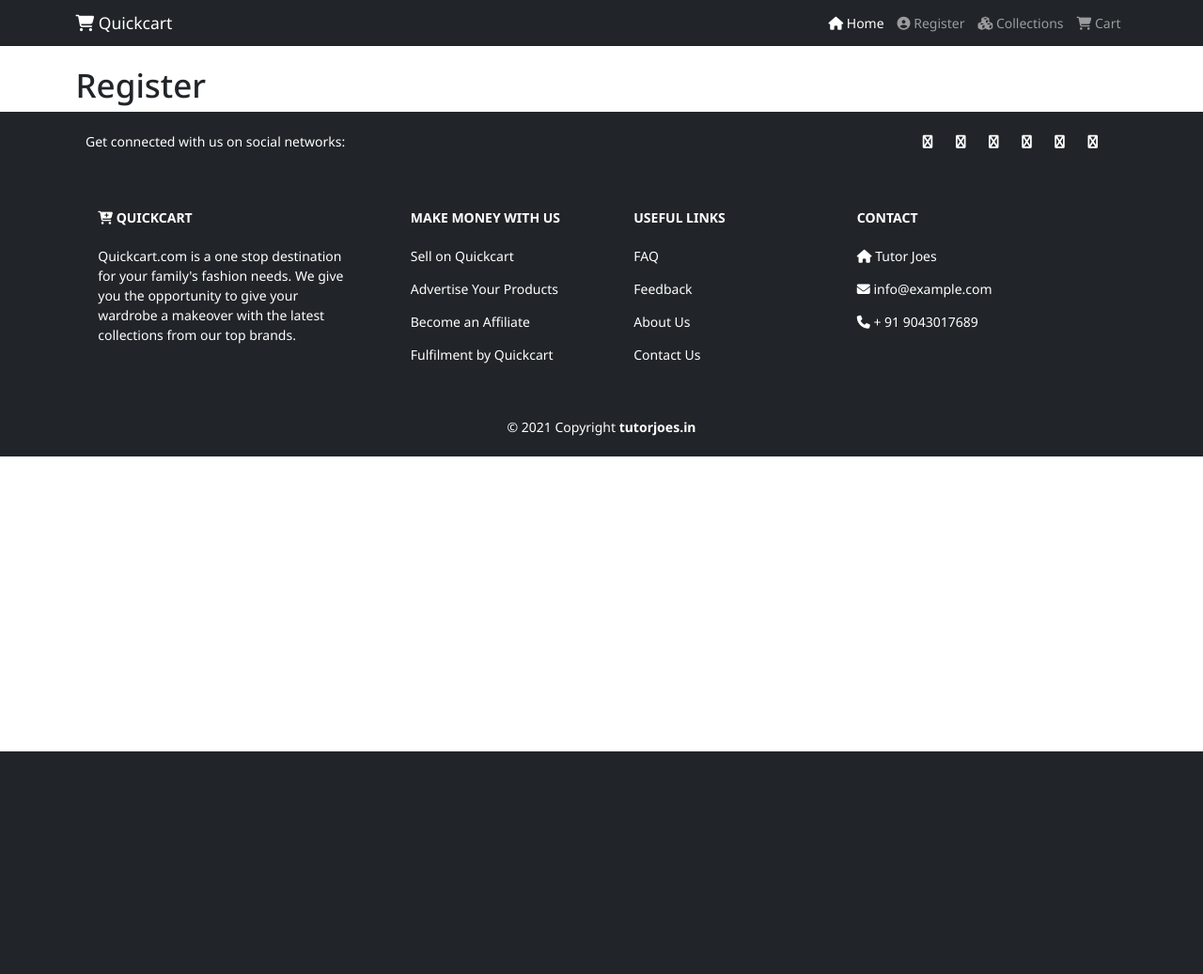
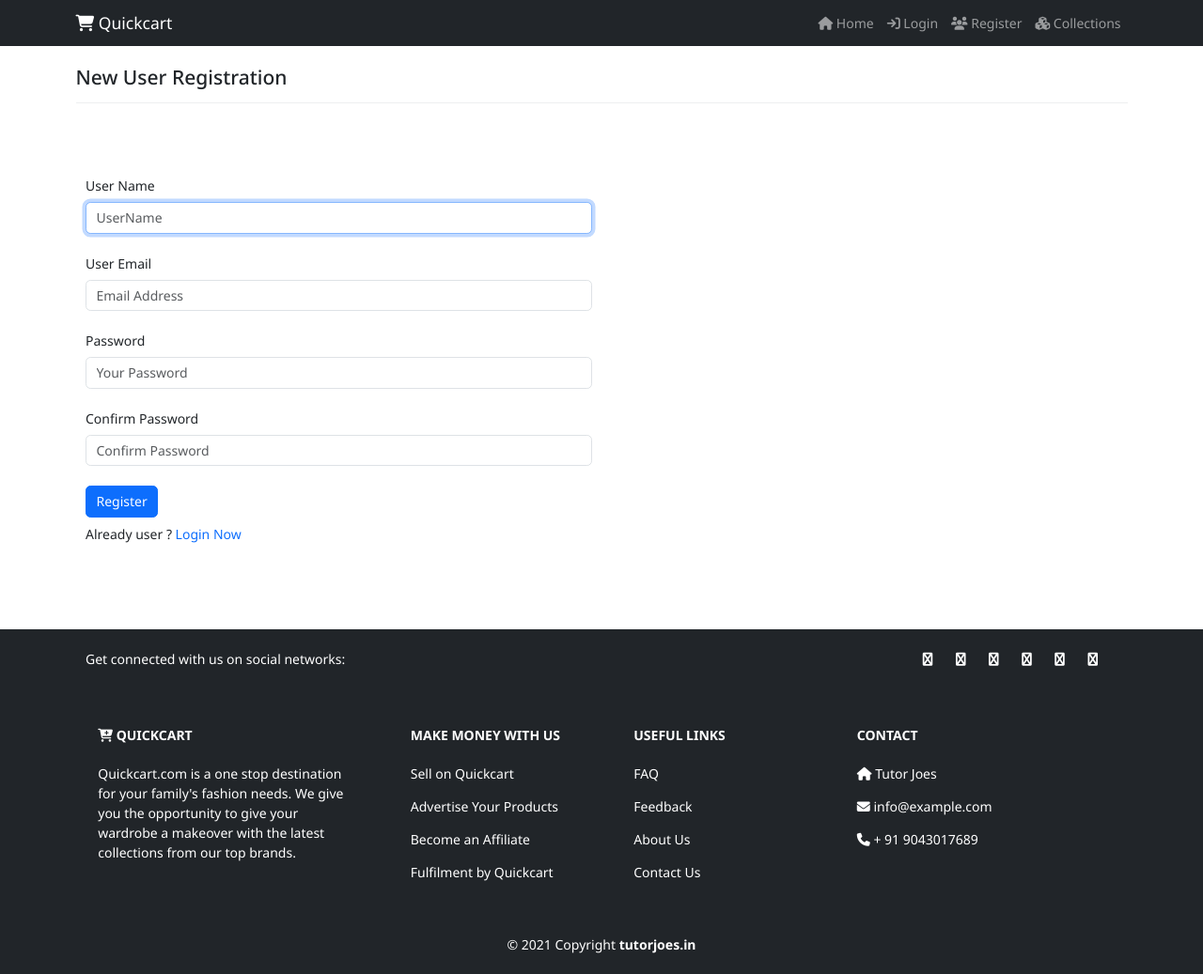
Before and after one commit to Thirumalai24/quickcart, a Django app: page /register in a window 1280 px wide. Shown: the whole page at 94% size. Before the commit the page ends 800 px from the top, so only its background shows below. Run offline with Django 5.2, Linux system fonts and the light colour scheme.

Commit message:
login register added

```diff
--- /dev/null
+++ b/shop/form.py
@@ -0,0 +1,13 @@
+from django.contrib.auth.forms import UserCreationForm
+from .models import User
+from django import forms
+
+
+class CustomUserForm(UserCreationForm):
+    username=forms.CharField(widget=forms.TextInput(attrs={'class':'form-control','placeholder':'UserName'}))
+    email=forms.CharField(widget=forms.TextInput(attrs={'class':'form-control','placeholder':'Email Address'}))
+    password1=forms.CharField(widget=forms.PasswordInput(attrs={'class':'form-control','placeholder':'Your Password'}))
+    password2=forms.CharField(widget=forms.PasswordInput(attrs={'class':'form-control','placeholder':'Confirm Password'}))
+    class Meta:
+        model=User
+        fields=['username','email','password1','password2']
--- a/shop/models.py
+++ b/shop/models.py
@@ -1,4 +1,5 @@
 from django.db import models
+from django.contrib.auth.models import User
 import datetime
 import os
 
--- a/shop/templates/shop/collections.html
+++ b/shop/templates/shop/collections.html
@@ -1,6 +1,6 @@
 {% extends 'shop/layouts/main.html' %}
 {% block title %}
-  Registration | ShopKart
+ Collections | Quickcart
 {% endblock title %}
 {% block content %}
   <section class="py-5 text-center container"  style="margin-top:50px;">
@@ -21,7 +21,7 @@
         <div class="col-12">
           <h4 class="mb-3">Categories</h4>
           <hr style="border-color:#b8bfc2;">
-          {% comment %} {% include 'shop/inc/message.html' %} {% endcomment %}
+          {% include 'shop/inc/message.html' %}
         </div>
 
         {% comment %} Product category displayed in collections {% endcomment %}
--- /dev/null
+++ b/shop/templates/shop/inc/message.html
@@ -0,0 +1,6 @@
+{% for msg in messages %}
+<div class="alert alert-info alert-dismissible fade show" role="alert">
+  {{msg}}
+  <button type="button" class="btn-close" data-bs-dismiss="alert" aria-label="Close"></button>
+</div>
+{% endfor %}
--- a/shop/templates/shop/inc/navbar.html
+++ b/shop/templates/shop/inc/navbar.html
@@ -4,21 +4,19 @@
       <button class="navbar-toggler" type="button" data-bs-toggle="collapse" data-bs-target="#navbarNav" aria-controls="navbarNav" aria-expanded="false" aria-label="Toggle navigation">
         <span class="navbar-toggler-icon"></span>
       </button>
-      <div class="collapse navbar-collapse" id="navbarNav">
-        <ul class="navbar-nav ms-auto">
-          <li class="nav-item">
-            <a class="nav-link active" aria-current="page" href="{% url "home" %}"><i class="fa fa-home"></i> Home</a>
-          </li>
-          <li class="nav-item">
-            <a class="nav-link" href="{% url "register" %}"><i class="fa fa-circle-user"></i> Register</a>
-          </li>
-          <li class="nav-item">
-            <a class="nav-link" href="{% url "collections" %}"><i class="fa fa-cubes"></i> Collections</a>
-          </li>
-          <li class="nav-item">
-            <a class="nav-link" href="#"><i class="fa fa-shopping-cart"></i> Cart</a>
-          </li>
-        </ul>
-      </div>
+      <div class="collapse navbar-collapse" id="navbarNavAltMarkup">
+        <div class="navbar-nav ms-auto">
+          <a class="nav-link" aria-current="page" href="{% url 'home' %}"><i class="fa fa-home"></i> Home</a>
+          {% if request.user.is_authenticated %}
+            <a class="nav-link" aria-current="page" href="#"><i class="fa fa-user"></i> {{request.user}}</a>
+            <a class="nav-link" aria-current="page" href="{% url 'logout' %}"><i class="fa fa-sign-out"></i> Logout</a>
+          {% else %}
+            <a class="nav-link" href="{% url 'login' %}"><i class="fa fa-sign-in"></i> Login</a>
+            <a class="nav-link" href="{% url 'register' %}"><i class="fa fa-users"></i> Register</a>
+          {% endif %}
+            <a class="nav-link" href="{% url 'collections' %}"><i class="fa fa-cubes"></i> Collections</a>
+            {% comment %} <a class="nav-link" href="{% url 'cart' %}"><i class="fa fa-shopping-cart"></i> Cart</a> {% endcomment %}
+            {% comment %} <a class="nav-link" href="{% url 'favviewpage' %}"><i class="fa fa-heart"></i> Favourite</a> {% endcomment %}
+        </div>
     </div>
   </nav>
--- a/shop/templates/shop/index.html
+++ b/shop/templates/shop/index.html
@@ -1,7 +1,7 @@
 {% extends 'shop/layouts/main.html'%}
 
 {% block title %}
-    <title>Home | Quickcart </title>
+  Home | Quickcart
 {% endblock title %}
 
 {% block content %}
--- a/shop/templates/shop/products/index.html
+++ b/shop/templates/shop/products/index.html
@@ -18,7 +18,7 @@
             <li class="breadcrumb-item active">{{category_name}}</li>
           </ol>
         </nav>
-        {% comment %} {% include 'shop/inc/message.html' %} {% endcomment %}
+        {% include 'shop/inc/message.html' %}
       </div>
 
       {% comment %} Products detials displayed inside the selected category {% endcomment %}
--- a/shop/templates/shop/products/product_details.html
+++ b/shop/templates/shop/products/product_details.html
@@ -18,7 +18,7 @@ ShopKart | Online Shopping
             <li class="breadcrumb-item active" aria-current="page">{{products}}</li>
           </ol>
         </nav>
-        {% comment %} {% include 'shop/inc/message.html' %} {% endcomment %}
+        {% include 'shop/inc/message.html' %}
       </div>
 
       {% comment %} Trending logo {% endcomment %}
--- a/shop/templates/shop/register.html
+++ b/shop/templates/shop/register.html
@@ -5,9 +5,60 @@
 {% endblock title %}
 
 {% block content %}
-    <div class="container" style="margin-top:70px;">
-        <div class="row">
-            <div class ="col-12"><h1>Register</h1></div>
+<div class="container" style="margin-top:70px;min-height:600px;">
+    <div class="row">
+      <div class="col-12">
+        <h4 class="mb-3"> New User Registration</h4>
+        <hr style="border-color:#b8bfc2;">
+        {% include 'shop/inc/message.html' %}
+      </div>
+    </div>
+    <section class="py-4 my-5">
+        <div class="container">
+            <div class="row">
+                <div class="col-6">
+                    <form method="post" action="">
+                    {% csrf_token %}
+                    <div class="mb-4">
+                        <label for="" class="form-label">User Name</label>
+                        {{form.username}}
+                    </div>
+                    <div class="mb-4">
+                        <label for="" class="form-label">User Email</label>
+                        {{form.email}}
+                    </div>
+                    <div class="mb-4">
+                        <label for="" class="form-label">Password</label>
+                        {{form.password1}}
+                    </div>
+                    <div class="mb-4">
+                        <label for="" class="form-label">Confirm Password</label>
+                        {{form.password2}}
+                    </div>
+                    <button type="submit" class="btn btn-primary">Register</button>
+                    </form>
+                    <p class="my-2">Already user ? <a href="{% url 'login' %}">Login Now</a> </p>
+                </div>
+                <div class="col-6">
+
+                    {% if form.errors.username %}
+                        <label class="text-danger d-block">{{form.errors.username}} </label>
+                    {% endif %}
+
+                    {% if form.errors.email %}
+                        <label class="text-danger d-block">{{form.errors.email}} </label>
+                    {% endif %}
+
+                    {% if form.errors.password1 %}
+                        <label class="text-danger d-block">{{form.errors.password1}} </label>
+                    {% endif %}
+
+                    {% if form.errors.password2 %}
+                        <label class="text-danger d-block">{{form.errors.password2}} </label>
+                    {% endif %}
+                </div>
+            </div>
         </div>
-    </div>
+    </section>
+</div>
 {% endblock content %}
--- a/shop/urls.py
+++ b/shop/urls.py
@@ -4,6 +4,8 @@ from . import views
 urlpatterns = [
     path('', views.home, name="home"),
     path('register', views.register, name="register"),
+    path('login', views.login_page, name="login"),
+    path('logout', views.logout_page, name="logout"),
     path('collections', views.collections, name="collections"),
     path('collections/<str:name>', views.collectionsview, name="collections"),
     path('collections/<str:cname>/<str:pname>', views.product_details, name="product_details")
--- a/shop/views.py
+++ b/shop/views.py
@@ -1,18 +1,56 @@
 from django.shortcuts import render, redirect, HttpResponse
 from . models import *
+from shop.form import CustomUserForm
 from django.contrib import messages
+from django.contrib.auth import authenticate,login,logout
 
+#Home page
 def home(request):
     products=Product.objects.filter(trending=1)
     return render(request,"shop/index.html",{"products":products})
 
+#User Register
 def register(request):
-    return render(request,"shop/register.html")
+    form = CustomUserForm()
+    if request.method=='POST':
+        form=CustomUserForm(request.POST)
+        if form.is_valid():
+            form.save()
+            messages.success(request,"Registeration Success")
+            return redirect('/login')
+    return render(request,"shop/register.html",{"form":form})
 
+#login
+def login_page(request):
+  if request.user.is_authenticated:
+    return redirect("/")
+  else:
+    if request.method=='POST':
+      name=request.POST.get('username')
+      pwd=request.POST.get('password')
+      user=authenticate(request,username=name,password=pwd)
+      if user is not None:
+        login(request,user)
+        messages.success(request,"Logged in Successfully")
+        return redirect("/")
+      else:
+        messages.error(request,"Invalid User Name or Password")
+        return redirect("/login")
+    return render(request,"shop/login.html")
+
+#logout
+def logout_page(request):
+  if request.user.is_authenticated:
+    logout(request)
+    messages.success(request,"Logged out Successfully")
+  return redirect("/")
+
+#Products All Category
 def collections(request):
     category = Category.objects.filter(status=0)
     return render(request,"shop/collections.html",{"category": category})
 
+#Products Selected Category
 def collectionsview(request,name):
     if(Category.objects.filter(name=name,status=0)):
         products=Product.objects.filter(category__name = name)
@@ -21,6 +59,7 @@ def collectionsview(request,name):
         messages.warning(request,"No Such products found")
         return redirect('collections')
 
+#Selcted Product details
 def product_details(request,cname,pname):
     if(Category.objects.filter(name=cname,status=0)):
         if(Product.objects.filter(name=pname,status=0)):
@@ -32,4 +71,3 @@ def product_details(request,cname,pname):
     else:
         messages.error(request,"No Such products found")
         return redirect('collections')
-    # return redirect('collections')
```
Also changed, not shown: shop/templates/shop/login.html (added, +36 -0 lines).
